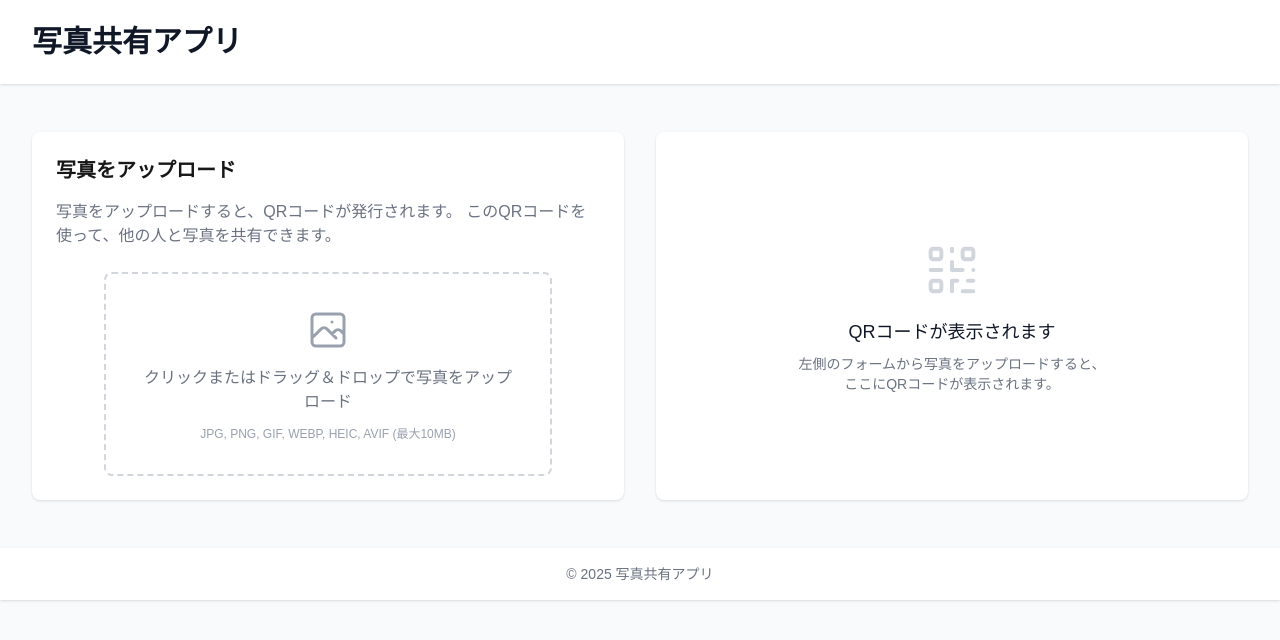
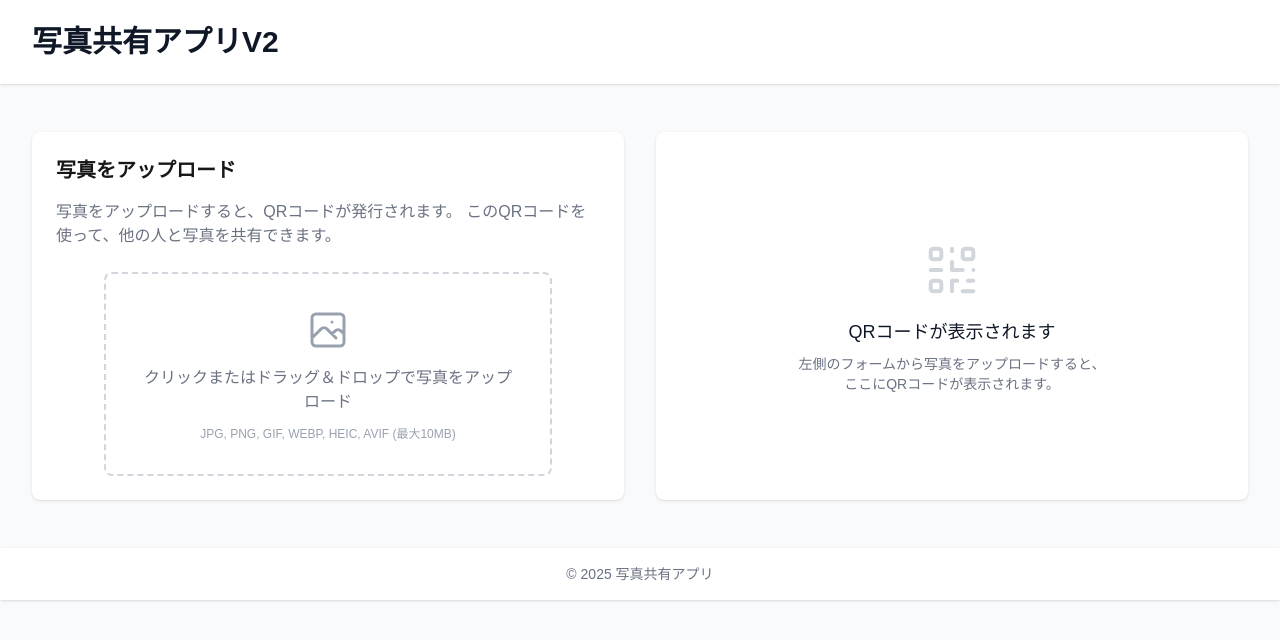
Before and after one commit to takenori113/photo-share, a Next.js app: page / in a window 1280 px wide. Shown: the top 640 px of the page. Built offline with nearby package versions, Linux system fonts and the light colour scheme.

Commit message:
fix: update app name to reflect version 2 in header and footer

```diff
--- a/app/page.tsx
+++ b/app/page.tsx
@@ -17,7 +17,7 @@ export default function Home() {
       <header className="bg-white dark:bg-gray-800 shadow">
         <div className="max-w-7xl mx-auto py-6 px-4 sm:px-6 lg:px-8">
           <h1 className="text-3xl font-bold text-gray-900 dark:text-white">
-            写真共有アプリ
+            写真共有アプリV2
           </h1>
         </div>
       </header>
--- a/app/photos/[id]/page.tsx
+++ b/app/photos/[id]/page.tsx
@@ -64,7 +64,7 @@ export default async function PhotoPage({
       <footer className="bg-white dark:bg-gray-800 shadow mt-auto">
         <div className="max-w-7xl mx-auto py-4 px-4 sm:px-6 lg:px-8">
           <p className="text-center text-sm text-gray-500 dark:text-gray-400">
-            &copy; {new Date().getFullYear()} 写真共有アプリ
+            &copy; {new Date().getFullYear()} 写真共有アプリV2
           </p>
         </div>
       </footer>
```
